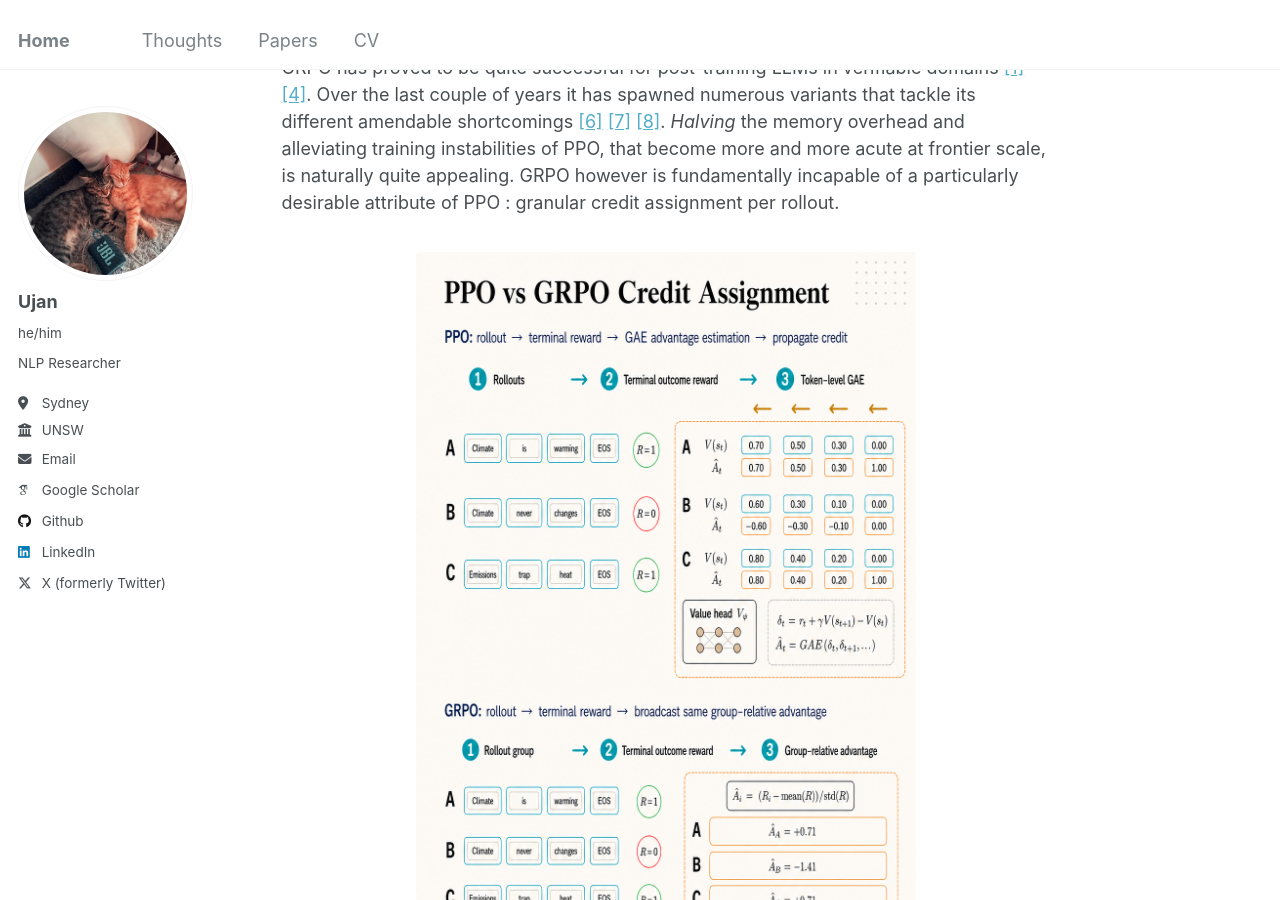
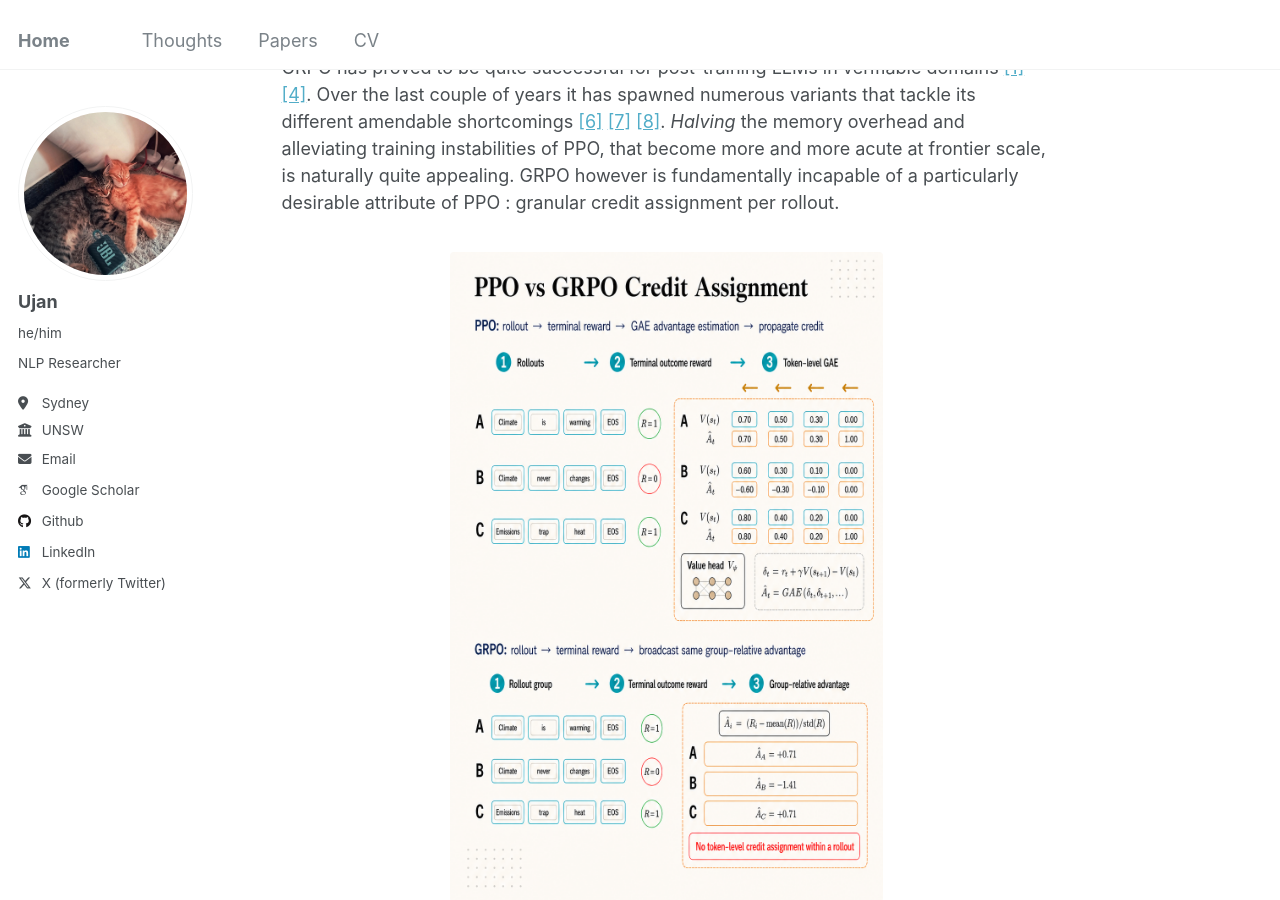
Before and after one commit to tatami-galaxy/tatami-galaxy.github.io, a Jekyll site: the page built from _posts/2026-07-01-self-distillation-post-1.md, in a window 1280 px wide and 900 px high, scrolled down 1033 px. Built offline with Jekyll 4.4.1, drawn with Linux system fonts in a browser that asks for light colours; some web fonts are replaced.

Commit message:
self distill blog

```diff
--- a/_posts/2026-07-01-self-distillation-post-1.md
+++ b/_posts/2026-07-01-self-distillation-post-1.md
@@ -26,7 +26,7 @@ where $$\rho_{i,t}(\theta)=\frac{\pi_\theta(o_{i,t}\mid q,o_{i,<t})}{\pi_{\theta
 GRPO has proved to be quite successful for post-training LLMs in verifiable domains [[1]](#ref-1) [[4]](#ref-4). Over the last couple of years it has spawned numerous variants that tackle its different amendable shortcomings [[6]](#ref-6) [[7]](#ref-7) [[8]](#ref-8). *Halving* the memory overhead and alleviating training instabilities of PPO, that become more and more acute at frontier scale, is naturally quite appealing. GRPO however is fundamentally incapable of a particularly desirable attribute of PPO : granular credit assignment per rollout.
 
 <figure>
-  <img src="/images/ppo-grpo-credit-assignment.png" alt="Comparison of PPO token-level credit assignment using a value function and GAE with GRPO's uniform group-relative credit assignment." style="width: auto; max-width: 750px; height: auto; max-height: 750px; margin-left: auto; margin-right: auto;">
+  <img src="/images/ppo-grpo-credit-assignment.png" alt="Comparison of PPO token-level credit assignment using a value function and GAE with GRPO's uniform group-relative credit assignment." style="width: auto; max-width: 750px; height: auto; max-height: 650px; margin-left: auto; margin-right: auto;">
   <figcaption style="width: 100%;"><strong>Figure 1.</strong> Difference in credit assignment in PPO and GRPO : token level vs uniform. Image generated by GPT 5.6 Sol.</figcaption>
 </figure>
 
```
